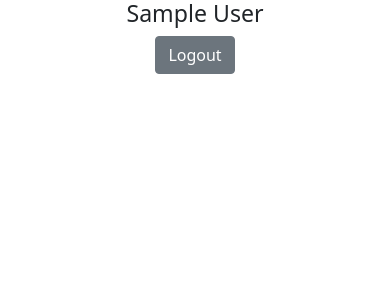
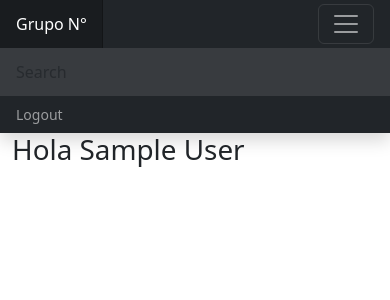
Before and after one commit to serdel1979/login, a Flask app: page /home in a window 390 px wide. Shown: the top 300 px of the page. Run offline with Flask 2, Linux system fonts and the light colour scheme; the visitor is signed in with stand-in values (Sample User, id 1); data that the repository does not hold is empty; some libraries are stand-ins or nearby versions.

Commit message:
agregado de menú al home

```diff
--- /dev/null
+++ b/src/static/css/dashboard.css
@@ -0,0 +1,100 @@
+body {
+    font-size: .875rem;
+  }
+
+  .feather {
+    width: 16px;
+    height: 16px;
+    vertical-align: text-bottom;
+  }
+
+  /*
+   * Sidebar
+   */
+
+  .sidebar {
+    position: fixed;
+    top: 0;
+    /* rtl:raw:
+    right: 0;
+    */
+    bottom: 0;
+    /* rtl:remove */
+    left: 0;
+    z-index: 100; /* Behind the navbar */
+    padding: 48px 0 0; /* Height of navbar */
+    box-shadow: inset -1px 0 0 rgba(0, 0, 0, .1);
+  }
+
+  @media (max-width: 767.98px) {
+    .sidebar {
+      top: 5rem;
+    }
+  }
+
+  .sidebar-sticky {
+    position: relative;
+    top: 0;
+    height: calc(100vh - 48px);
+    padding-top: .5rem;
+    overflow-x: hidden;
+    overflow-y: auto; /* Scrollable contents if viewport is shorter than content. */
+  }
+
+  .sidebar .nav-link {
+    font-weight: 500;
+    color: #333;
+  }
+
+  .sidebar .nav-link .feather {
+    margin-right: 4px;
+    color: #727272;
+  }
+
+  .sidebar .nav-link.active {
+    color: #2470dc;
+  }
+
+  .sidebar .nav-link:hover .feather,
+  .sidebar .nav-link.active .feather {
+    color: inherit;
+  }
+
+  .sidebar-heading {
+    font-size: .75rem;
+    text-transform: uppercase;
+  }
+
+  /*
+   * Navbar
+   */
+
+  .navbar-brand {
+    padding-top: .75rem;
+    padding-bottom: .75rem;
+    font-size: 1rem;
+    background-color: rgba(0, 0, 0, .25);
+    box-shadow: inset -1px 0 0 rgba(0, 0, 0, .25);
+  }
+
+  .navbar .navbar-toggler {
+    top: .25rem;
+    right: 1rem;
+  }
+
+  .navbar .form-control {
+    padding: .75rem 1rem;
+    border-width: 0;
+    border-radius: 0;
+  }
+
+  .form-control-dark {
+    color: #fff;
+    background-color: rgba(255, 255, 255, .1);
+    border-color: rgba(255, 255, 255, .1);
+  }
+
+  .form-control-dark:focus {
+    border-color: transparent;
+    box-shadow: 0 0 0 3px rgba(255, 255, 255, .25);
+  }
--- a/src/templates/home.html
+++ b/src/templates/home.html
@@ -1,10 +1,10 @@
-{% extends './base.html' %}
+{% extends './navbar.html' %}
 
 {% block tittle %}Home{% endblock %}
 
 {% block body %}
-<h3>{{ current_user.fullname }}</h3>
 
-<a class="btn btn-secondary" href="{{ url_for('logout')}}">Logout</a>
+
+<h1>Hola {{ current_user.fullname }} </h1>
 
 {% endblock %}
--- /dev/null
+++ b/src/templates/navbar.html
@@ -0,0 +1,131 @@
+<html lang="en">
+
+<head>
+    <meta charset="utf-8">
+    <meta name="viewport" content="width=device-width, initial-scale=1">
+    <meta name="description" content="">
+    <meta name="author" content="Mark Otto, Jacob Thornton, and Bootstrap contributors">
+    <meta name="generator" content="Hugo 0.88.1">
+    <title>{% block tittle %} {% endblock %}</title>
+    <!-- Bootstrap -->
+    <link href="https://cdn.jsdelivr.net/npm/bootstrap@5.1.3/dist/css/bootstrap.min.css" rel="stylesheet"
+        integrity="sha384-1BmE4kWBq78iYhFldvKuhfTAU6auU8tT94WrHftjDbrCEXSU1oBoqyl2QvZ6jIW3" crossorigin="anonymous">
+    <!-- Css personalizado -->
+
+
+    <!-- Bootstrap core CSS -->
+    <link href="css/dist/css/bootstrap.min.css" rel="stylesheet"
+        integrity="sha384-1BmE4kWBq78iYhFldvKuhfTAU6auU8tT94WrHftjDbrCEXSU1oBoqyl2QvZ6jIW3" crossorigin="anonymous">
+
+    <!-- Favicons -->
+    <link rel="apple-touch-icon" href="css/assets/img/favicons/apple-touch-icon.png" sizes="180x180">
+    <link rel="icon" href="css/assets/img/favicons/favicon-32x32.png" sizes="32x32" type="image/png">
+    <link rel="icon" href="css/assets/img/favicons/favicon-16x16.png" sizes="16x16" type="image/png">
+    <link rel="manifest" href="css/assets/img/favicons/manifest.json">
+    <link rel="mask-icon" href="css/assets/img/favicons/safari-pinned-tab.svg" color="#7952b3">
+    <link rel="icon" href="css/assets/img/favicons/favicon.ico">
+    <meta name="theme-color" content="#7952b3">
+
+
+    <style>
+        .bd-placeholder-img {
+            font-size: 1.125rem;
+            text-anchor: middle;
+            -webkit-user-select: none;
+            -moz-user-select: none;
+            user-select: none;
+        }
+
+        @media (min-width: 768px) {
+            .bd-placeholder-img-lg {
+                font-size: 3.5rem;
+            }
+        }
+    </style>
+
+
+    <!-- Custom styles for this template -->
+    <link href="{{ url_for('static', filename='css/dashboard.css')}}" rel="stylesheet">
+</head>
+
+<body>
+
+    <header class="navbar navbar-dark sticky-top bg-dark flex-md-nowrap p-0 shadow">
+        <a class="navbar-brand col-md-3 col-lg-2 me-0 px-3" href="#">Grupo N°</a>
+        <button class="navbar-toggler position-absolute d-md-none collapsed" type="button" data-bs-toggle="collapse"
+            data-bs-target="#sidebarMenu" aria-controls="sidebarMenu" aria-expanded="false"
+            aria-label="Toggle navigation">
+            <span class="navbar-toggler-icon"></span>
+        </button>
+        <input class="form-control form-control-dark w-100" type="text" placeholder="Search" aria-label="Search">
+        <div class="navbar-nav">
+            <div class="nav-item text-nowrap">
+                <a class="nav-link px-3" href="{{ url_for('logout')}}">Logout</a>
+            </div>
+        </div>
+    </header>
+
+    <div class="container-fluid">
+        <div class="row">
+            <nav id="sidebarMenu" class="col-md-3 col-lg-2 d-md-block bg-light sidebar collapse">
+                <div class="position-sticky pt-3">
+                    <ul class="nav flex-column">
+                        <li class="nav-item">
+                            <a class="nav-link active" aria-current="page" href="#">
+                                <span data-feather="home"></span>
+                                Dashboard
+                            </a>
+                        </li>
+                        <li class="nav-item">
+                            <a class="nav-link" href="#">
+                                <span data-feather="file"></span>
+                                Orders
+                            </a>
+                        </li>
+                        <li class="nav-item">
+                            <a class="nav-link" href="#">
+                                <span data-feather="shopping-cart"></span>
+                                Products
+                            </a>
+                        </li>
+                        <li class="nav-item">
+                            <a class="nav-link" href="#">
+                                <span data-feather="users"></span>
+                                Customers
+                            </a>
+                        </li>
+                        <li class="nav-item">
+                            <a class="nav-link" href="#">
+                                <span data-feather="bar-chart-2"></span>
+                                Reports
+                            </a>
+                        </li>
+                        <li class="nav-item">
+                            <a class="nav-link" href="#">
+                                <span data-feather="layers"></span>
+                                Integrations
+                            </a>
+                        </li>
+                    </ul>
+                </div>
+            </nav>
+
+            <main class="col-md-9 ms-sm-auto col-lg-10 px-md-4">
+                {% block body %}
+
+
+                {% endblock %}
+
+            </main>
+
+        </div>
+    </div>
+
+
+    <script src="https://cdn.jsdelivr.net/npm/bootstrap@5.1.3/dist/js/bootstrap.bundle.min.js"
+        integrity="sha384-ka7Sk0Gln4gmtz2MlQnikT1wXgYsOg+OMhuP+IlRH9sENBO0LRn5q+8nbTov4+1p"
+        crossorigin="anonymous"></script>
+
+</body>
+
+</html>
```
